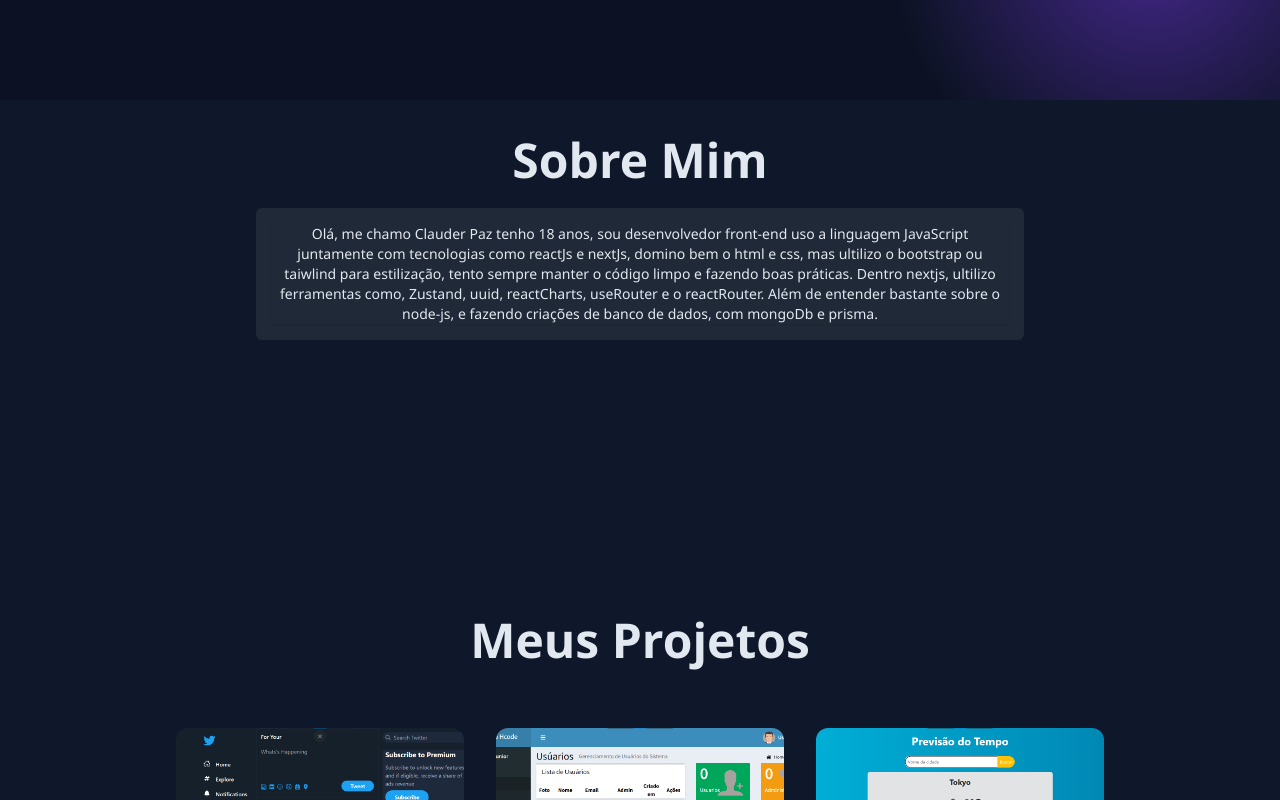
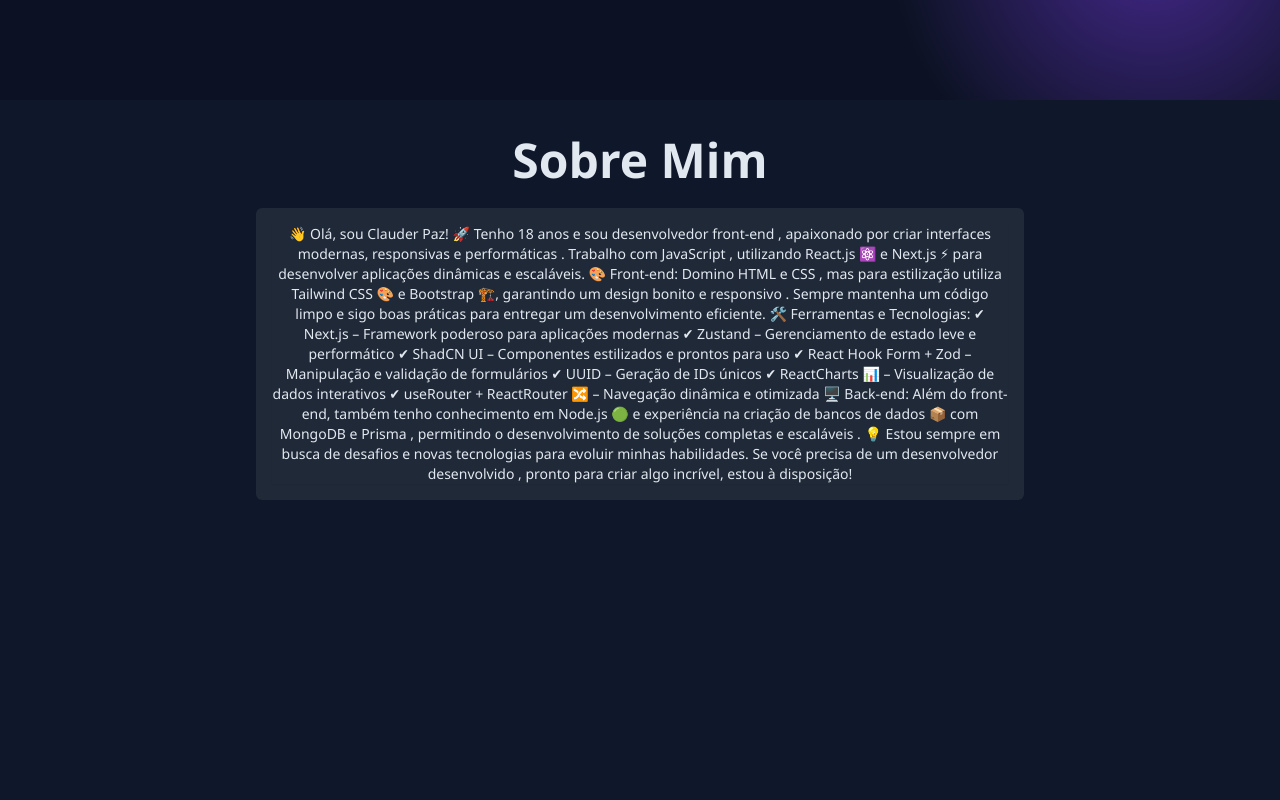
Before and after one commit to ClauderPaz87/PROJECTS-NEXT.JS, a Next.js app in the folder portfolio-clauderpaz/: page / in a window 1280 px wide. Shown: the part 700-1500 px from the top of the page. Built offline with nearby package versions, Linux system fonts and the light colour scheme.

Commit message:
atualizadp

```diff
--- a/portfolio-clauderpaz/src/components/AboutMe.jsx
+++ b/portfolio-clauderpaz/src/components/AboutMe.jsx
@@ -1,24 +1,39 @@
-
 const AboutMe = () => {
   return (
-        <div id="sobre" className="min-h-96 mt-9">
+    <div id="sobre" className="min-h-screen mt-9">
       <div>
-                <p className="font-extrabold text-5xl text-colorLight flex justify-center">Sobre Mim</p>
+        <p className="font-extrabold text-5xl text-colorLight flex justify-center">
+          Sobre Mim
+        </p>
       </div>
-            <div className="w-full flex justify-center mt-6">
-                <div className="rounded-md p-4 max-w-screen-md max-h-44 bg-gray-800 backdrop-blur-md">
-                    <p className="text-colorLight text-sm shadow-sm font-medium w-full text-center">
-                        Olá, me chamo Clauder Paz tenho 18 anos, sou desenvolvedor front-end uso a
-                        linguagem JavaScript juntamente com tecnologias como reactJs e nextJs,
-                        domino bem o html e css, mas ultilizo o bootstrap ou taiwlind para estilização,
-                        tento sempre manter o código limpo e fazendo boas práticas. Dentro nextjs, ultilizo ferramentas
-                        como, Zustand, uuid, reactCharts, useRouter e o reactRouter. Além de entender bastante sobre o node-js,
-                        e fazendo criações de banco de dados, com mongoDb e prisma.
+      <div className="w-full h-full flex justify-center mt-6">
+        <div className="rounded-md p-4 max-w-screen-md h-full bg-gray-800 backdrop-blur-md">
+          <p className="text-colorLight text-sm shadow-sm font-medium w-full h-full text-center">
+            👋 Olá, sou Clauder Paz! 🚀 Tenho 18 anos e sou desenvolvedor
+            front-end , apaixonado por criar interfaces modernas, responsivas e
+            performáticas . Trabalho com JavaScript , utilizando React.js ⚛️ e
+            Next.js ⚡ para desenvolver aplicações dinâmicas e escaláveis. 🎨
+            Front-end: Domino HTML e CSS , mas para estilização utiliza Tailwind
+            CSS 🎨 e Bootstrap 🏗️, garantindo um design bonito e responsivo .
+            Sempre mantenha um código limpo e sigo boas práticas para entregar
+            um desenvolvimento eficiente. 🛠️ Ferramentas e Tecnologias: ✔
+            Next.js – Framework poderoso para aplicações modernas ✔ Zustand –
+            Gerenciamento de estado leve e performático ✔ ShadCN UI –
+            Componentes estilizados e prontos para uso ✔ React Hook Form + Zod –
+            Manipulação e validação de formulários ✔ UUID – Geração de IDs
+            únicos ✔ ReactCharts 📊 – Visualização de dados interativos ✔
+            useRouter + ReactRouter 🔀 – Navegação dinâmica e otimizada 🖥️
+            Back-end: Além do front-end, também tenho conhecimento em Node.js 🟢
+            e experiência na criação de bancos de dados 📦 com MongoDB e Prisma
+            , permitindo o desenvolvimento de soluções completas e escaláveis
+            ​​. 💡 Estou sempre em busca de desafios e novas tecnologias para
+            evoluir minhas habilidades. Se você precisa de um desenvolvedor
+            desenvolvido , pronto para criar algo incrível, estou à disposição!
           </p>
         </div>
       </div>
     </div>
-    )
-}
+  );
+};
 
-export default AboutMe
+export default AboutMe;
--- a/portfolio-clauderpaz/src/components/Projects.jsx
+++ b/portfolio-clauderpaz/src/components/Projects.jsx
@@ -10,7 +10,7 @@
 
 const Projects = () => {
   return (
-    <div id="projetos" className="mt-24 min-h-screen w-full">
+    <div id="projetos" className="mt-32 min-h-screen w-full">
 
       <div className="mb-16 flex justify-center">
         <p className="text-5xl font-extrabold text-colorLight">Meus Projetos</p>
```
Lines whose indentation alone changed are shown as unchanged.
